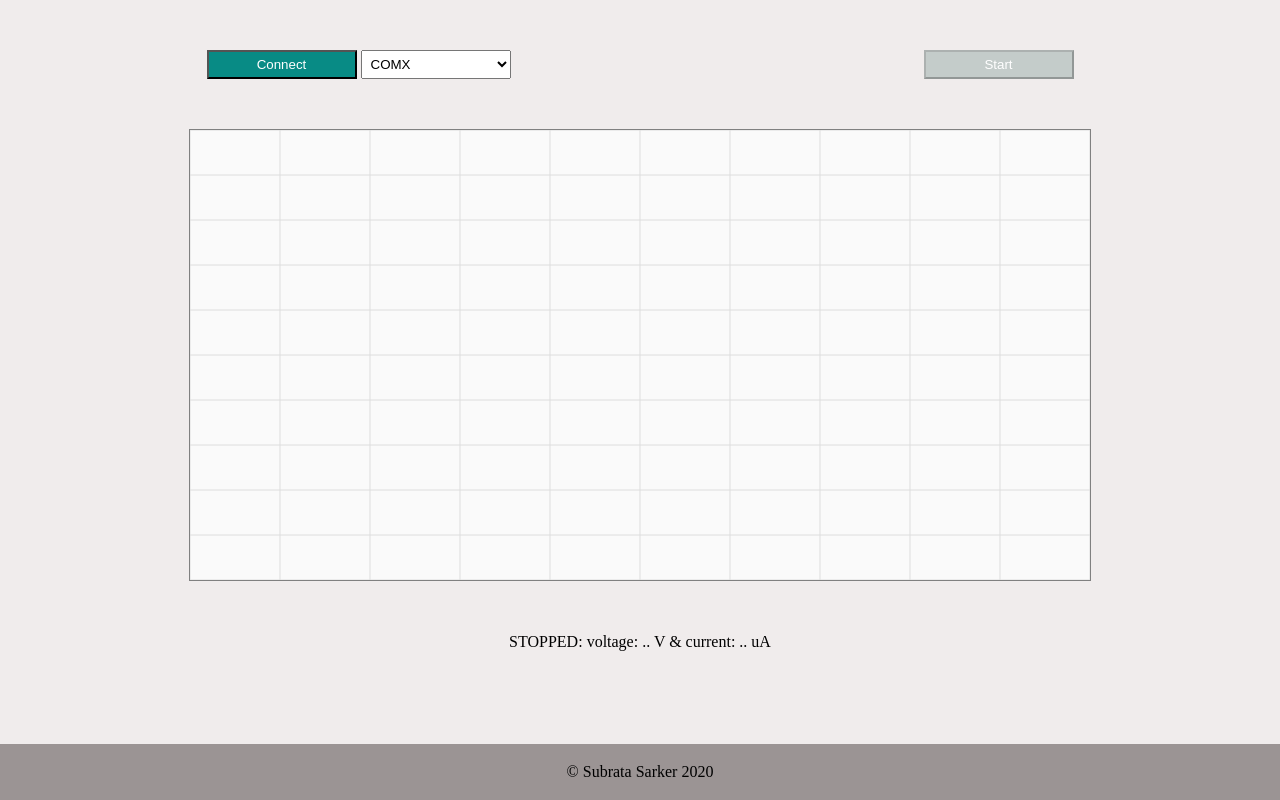
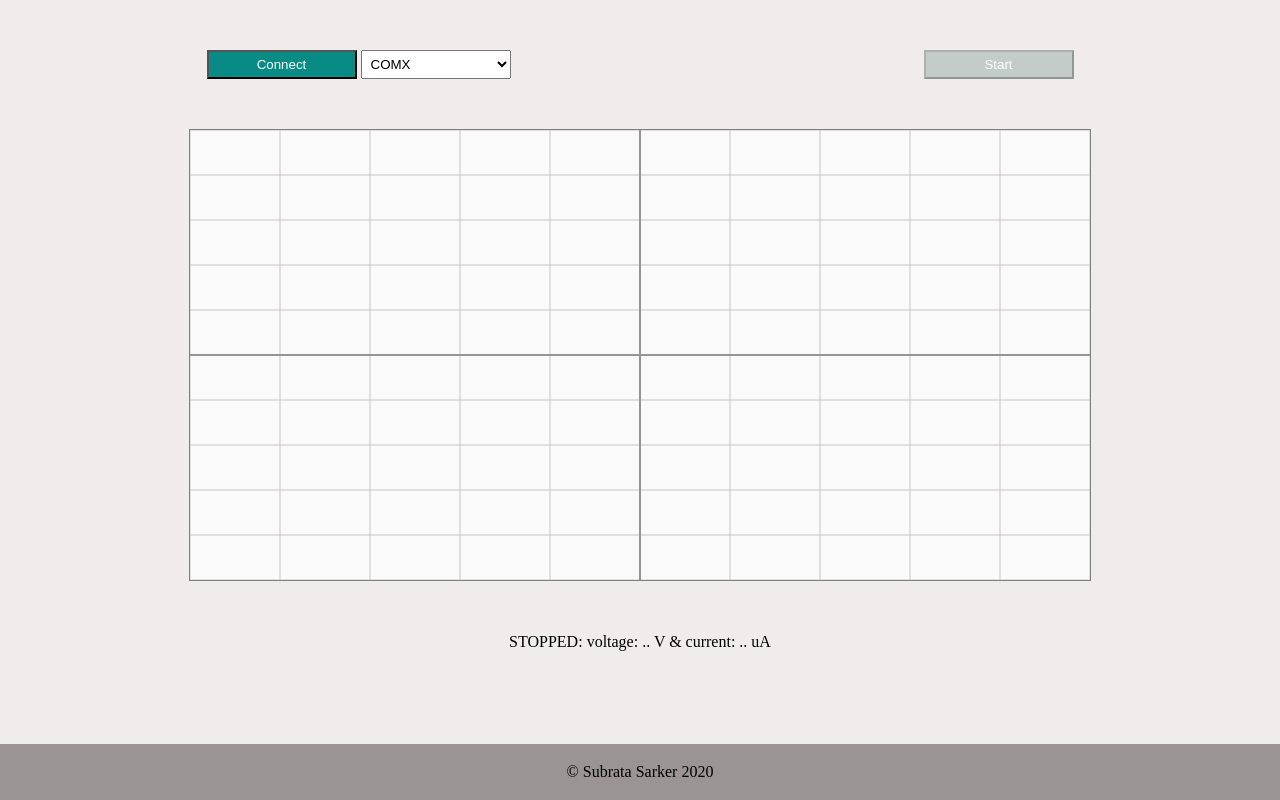
Before and after one commit to picklu/zerostat, an Electron app: page app/index.html in a window 1280 px wide. Drawn offline with nearby package versions, Linux system fonts and the light colour scheme; no server answers.

Commit message:
Style the grid

```diff
--- a/app/chart.js
+++ b/app/chart.js
@@ -20,16 +20,27 @@ function setupPlot(ps) {
         .y(d => yScale(d.y))
         .curve(d3.curveMonotoneX)
 
+    let data = []
+
     // draw grids along x-axis
     for (let x = ps.voltMin; x <= ps.voltMax; x = x + ps.tickX) {
-        const data = [{ x, y: ps.currMin }, { x, y: ps.currMax }]
-        drawGridXY(chart, line, data)
+        data = [{ x, y: ps.currMin }, { x, y: ps.currMax }]
+        drawGridXY(chart, line, "grid", data)
     }
+
     // draw grids along y-axis
     for (let y = ps.currMin; y <= ps.currMax; y = y + ps.tickY) {
-        const data = [{ x: ps.voltMin, y }, { x: ps.voltMax, y }]
-        drawGridXY(chart, line, data)
+        data = [{ x: ps.voltMin, y }, { x: ps.voltMax, y }]
+        drawGridXY(chart, line, "grid", data)
     }
+
+    // x = 0 line
+    data = [{ x: 0, y: ps.currMin }, { x: 0, y: ps.currMax }]
+    drawGridXY(chart, line, "rootXY", data)
+
+    // y = 0 line
+    data = [{ x: ps.voltMin, y: 0 }, { x: ps.voltMax, y: 0 }]
+    drawGridXY(chart, line, "rootXY", data)
 
 
     // return axis, line, and path
@@ -43,10 +54,10 @@ function setupPlot(ps) {
     return { axisX, xAxis, path, line }
 }
 
-function drawGridXY(chart, line, data) {
+function drawGridXY(chart, line, styleClass, data) {
     chart.append('path')
         .datum(data)
-        .attr("class", "grid")
+        .attr("class", styleClass)
         .attr("d", line)
 }
 
--- a/app/style.css
+++ b/app/style.css
@@ -136,7 +136,12 @@ body {
     stroke-width: 2px;
 }
 .grid {
-    stroke: #DDD;
+    stroke: #c7c3c3;
     stroke-width: 1px;
     fill: none;
 }
+.rootXY {
+    stroke: rgb(150, 149, 149);
+    stroke-width: 2px;
+    fill: none;
+}
```
